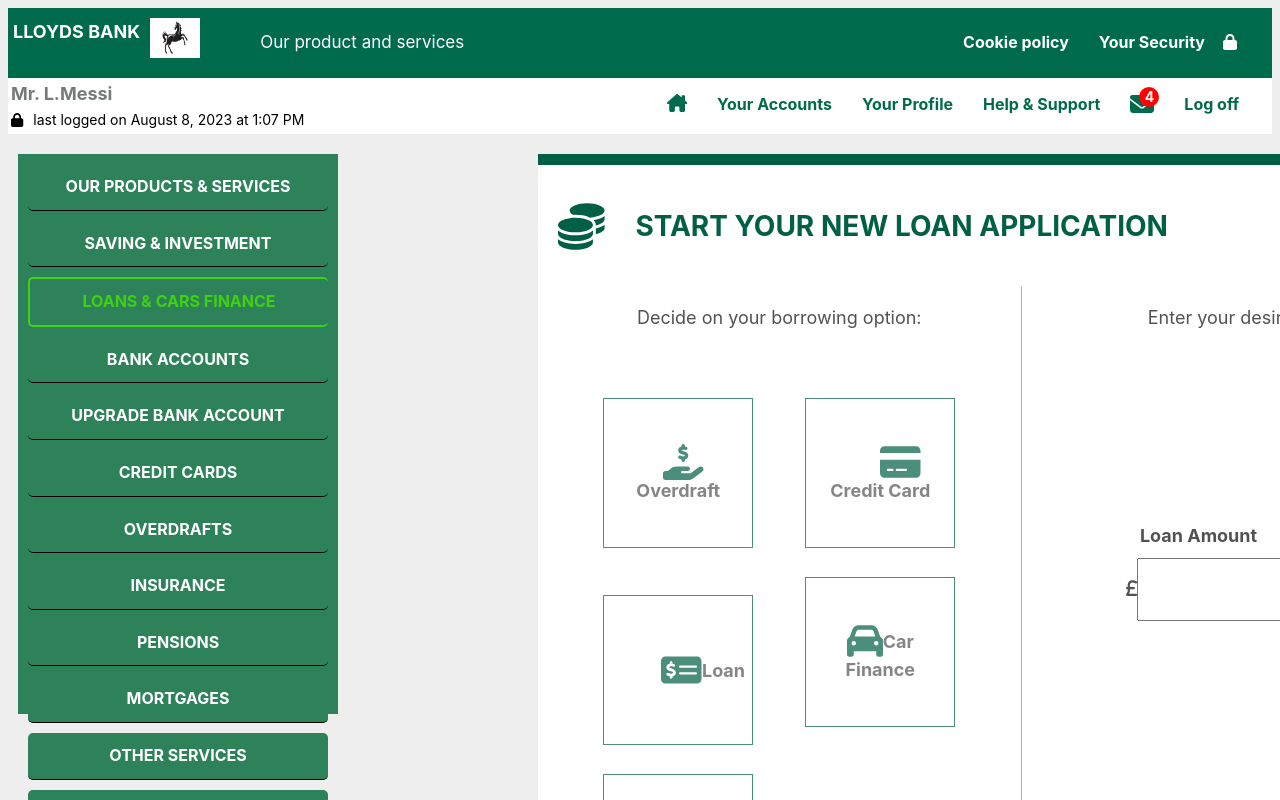
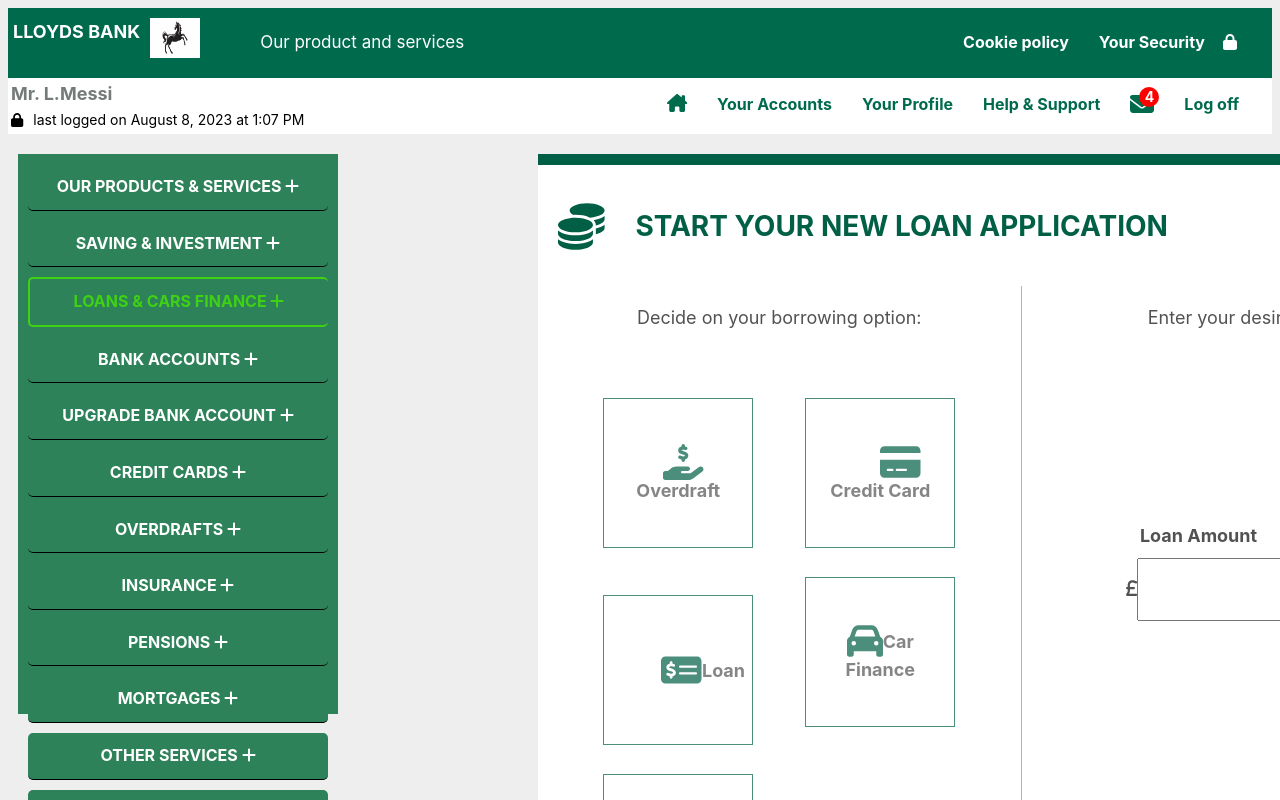
Before and after one commit to Safo-Samson/customer-interface-decisioning, a React (Vite) app: page / in a window 1280 px wide. Shown: the top 800 px of the page. Built offline with nearby package versions, Linux system fonts and the light colour scheme.

Commit message:
plus to buttons

```diff
--- a/src/components/UIComponents/VerticalBar.css
+++ b/src/components/UIComponents/VerticalBar.css
@@ -19,7 +19,6 @@
   font-weight: bolder;
   font-size: 16px;
   border: none;
-
   border-bottom: 1px solid #000000;
   border-radius: 5px;
   background-color: #2d8259;
@@ -37,7 +36,9 @@
   border: 2px solid #3fd113;
   border-right: none;
 }
-
+.vert-button-icon {
+  margin-left: auto;
+}
 .logout-button:hover {
   border-color: #ffffff;
 }
--- a/src/components/UIComponents/VerticalBar.jsx
+++ b/src/components/UIComponents/VerticalBar.jsx
@@ -1,5 +1,6 @@
 import React, { useState } from "react";
-
+import { FontAwesomeIcon } from "@fortawesome/react-fontawesome";
+import { faPlus } from "@fortawesome/free-solid-svg-icons";
 import "./VerticalBar.css";
 
 const VerticalBar = () => {
@@ -7,18 +8,54 @@ const VerticalBar = () => {
     <div className="vertical-bar">
       <div>
         <div>
-          <button className="vert-button">Our products & services</button>
-          <button className="vert-button">saving & investment</button>
-          <button className="vert-button active">Loans & cars finance</button>
-          <button className="vert-button">bank accounts</button>
-          <button className="vert-button">upgrade bank account</button>
-          <button className="vert-button">credit cards</button>
-          <button className="vert-button">overdrafts</button>
-          <button className="vert-button">insurance</button>
-          <button className="vert-button">pensions</button>
-          <button className="vert-button">mortgages</button>
-          <button className="vert-button">other services</button>
-          <button className="vert-button">others</button>
+          <button className="vert-button">
+            Our products & services{" "}
+            <FontAwesomeIcon icon={faPlus} className="vert-button-icon" />
+          </button>
+          <button className="vert-button">
+            saving & investment{" "}
+            <FontAwesomeIcon icon={faPlus} className="vert-button-icon" />
+          </button>
+          <button className="vert-button active">
+            Loans & cars finance{" "}
+            <FontAwesomeIcon icon={faPlus} className="vert-button-icon" />
+          </button>
+          <button className="vert-button">
+            bank accounts{" "}
+            <FontAwesomeIcon icon={faPlus} className="vert-button-icon" />
+          </button>
+          <button className="vert-button">
+            upgrade bank account{" "}
+            <FontAwesomeIcon icon={faPlus} className="vert-button-icon" />
+          </button>
+          <button className="vert-button">
+            credit cards{" "}
+            <FontAwesomeIcon icon={faPlus} className="vert-button-icon" />
+          </button>
+          <button className="vert-button">
+            overdrafts{" "}
+            <FontAwesomeIcon icon={faPlus} className="vert-button-icon" />
+          </button>
+          <button className="vert-button">
+            insurance{" "}
+            <FontAwesomeIcon icon={faPlus} className="vert-button-icon" />
+          </button>
+          <button className="vert-button">
+            pensions{" "}
+            <FontAwesomeIcon icon={faPlus} className="vert-button-icon" />
+          </button>
+          <button className="vert-button">
+            mortgages{" "}
+            <FontAwesomeIcon icon={faPlus} className="vert-button-icon" />
+          </button>
+          <button className="vert-button">
+            other services{" "}
+            <FontAwesomeIcon icon={faPlus} className="vert-button-icon" />
+          </button>
+          <button className="vert-button">
+            others{" "}
+            <FontAwesomeIcon icon={faPlus} className="vert-button-icon" />
+          </button>
         </div>
       </div>
     </div>
```
